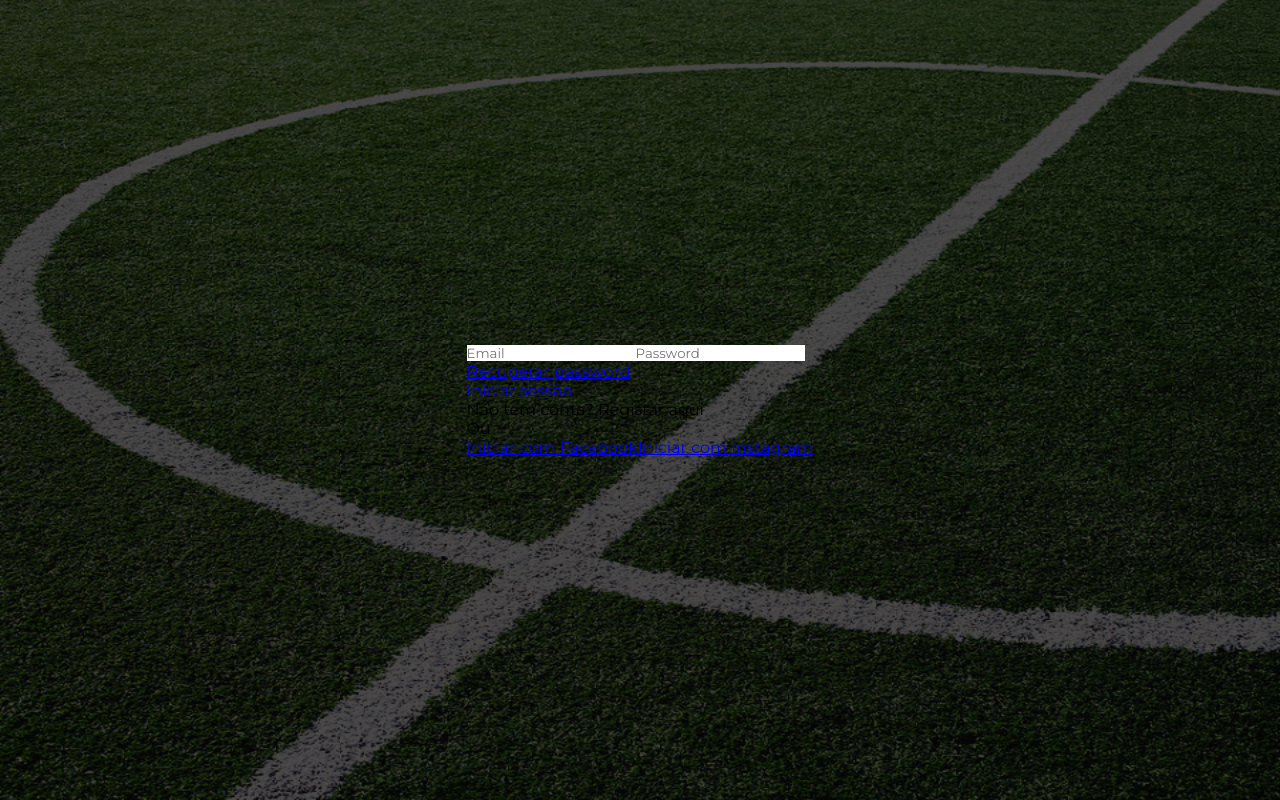
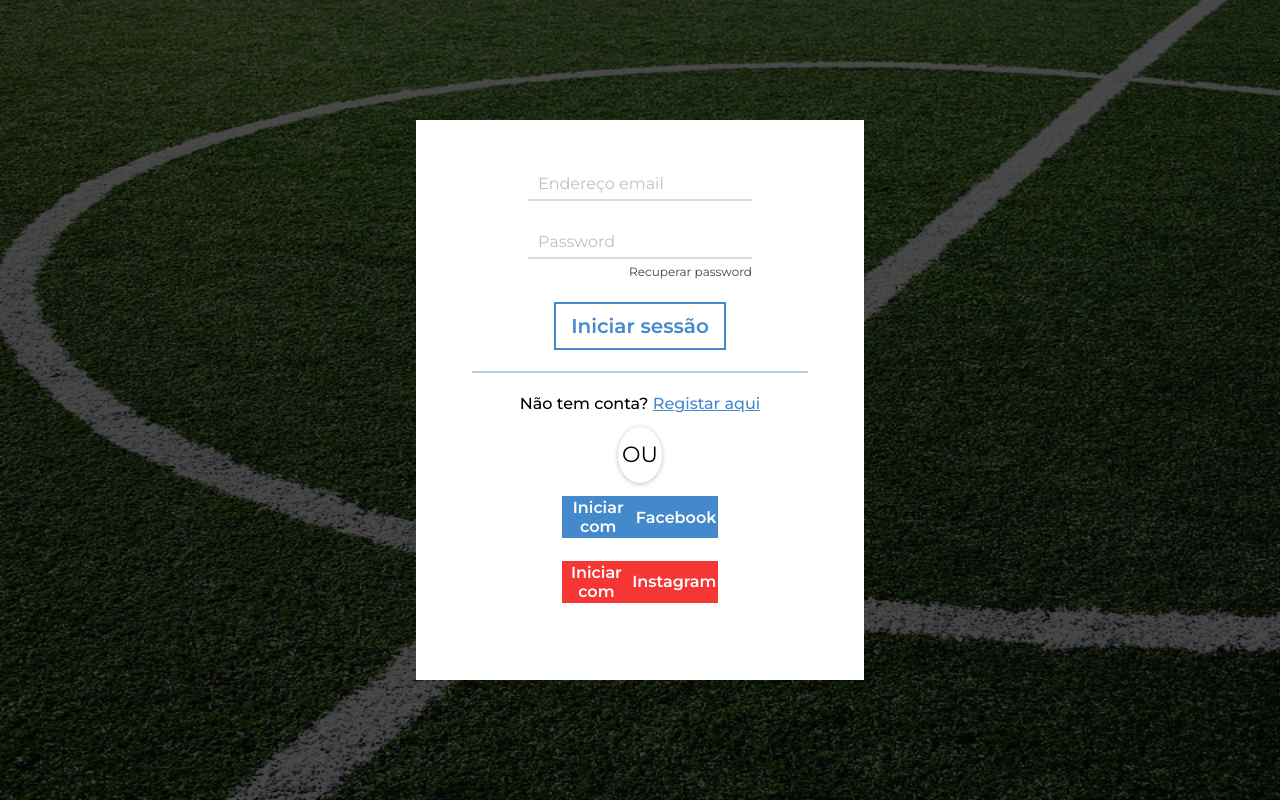
Before and after one commit to m0liveira/peladinhas, an Angular app in the folder project/: page /Auth in a window 1280 px wide. Built offline with nearby package versions, Linux system fonts and the light colour scheme.

Commit message:
style: 💄 login form

```diff
--- a/project/src/app/components/authenticate/authenticate.component.css
+++ b/project/src/app/components/authenticate/authenticate.component.css
@@ -0,0 +1,207 @@
+/* forms */
+form {
+  display: flex;
+  align-items: center;
+  justify-content: flex-start;
+  flex-direction: column;
+  background: var(--main);
+  width: 35%;
+  height: 70%;
+}
+
+/* inputs */
+form input {
+  font-size: 1.25rem;
+  border-bottom: 2px solid rgb(218, 218, 218);
+  width: 50%;
+  margin-top: 10%;
+  padding: 5px 10px;
+  transition: padding 250ms ease-in-out, border 250ms ease-in-out;
+}
+
+form input:nth-of-type(2) {
+  margin-top: 5%;
+}
+
+form input::placeholder {
+  font-size: 1rem;
+  color: rgba(0, 0, 0, .25);
+  transition: font-size 250ms ease-in-out;
+}
+
+form input:focus {
+  border-bottom: 2px solid rgb(153, 218, 255);
+  padding: 10px;
+  transition: all 250ms ease-in-out;
+}
+
+form input:focus::placeholder {
+  font-size: 1.25rem;
+  transition: font-size 250ms ease-in-out;
+}
+
+/* recover password */
+form .recover {
+  display: flex;
+  justify-content: flex-end;
+  align-items: center;
+  width: 50%;
+  margin-top: 5px;
+}
+
+form .recover a {
+  color: rgba(0, 0, 0, 0.75);
+  font-size: .75rem;
+  text-decoration: none;
+  transition: all 150ms ease-in-out;
+}
+
+form .recover a:hover {
+  color: rgb(0, 142, 224);
+  text-decoration: underline;
+  transition: all 150ms ease-in-out;
+}
+
+/* buttons */
+form button {
+  background: transparent;
+  color: var(--secondary);
+  border: 2px solid var(--secondary);
+  font-size: 1.25rem;
+  font-weight: var(--fw-600);
+  padding: 10px 15px;
+  margin-top: 5%;
+  cursor: pointer;
+  transition: color 350ms ease-in-out, background 250ms ease-in-out;
+}
+
+form button:hover {
+  background: var(--secondary);
+  color: var(--main);
+  transition: color 350ms ease-in-out, background 250ms ease-in-out;
+}
+
+/* separator */
+form p:before {
+  content: "";
+  position: absolute;
+  top: -125%;
+  background: var(--secondary);
+  opacity: .4;
+  width: 100%;
+  height: 2px;
+}
+
+/* texts */
+form p {
+  position: relative;
+  font-size: 1rem;
+  font-weight: var(--fw-500);
+  text-align: center;
+  margin-top: 10%;
+  width: 75%;
+}
+
+form p span {
+  cursor: pointer;
+  color: var(--secondary);
+  font-size: 1rem;
+  font-weight: var(--fw-500);
+  text-decoration: underline;
+  transition: all 150ms ease-in-out;
+}
+
+/* circle */
+form .circle {
+  display: flex;
+  justify-content: center;
+  align-items: center;
+  width: 10%;
+  height: 10%;
+  border-radius: 50%;
+  box-shadow: 0 1px 5px rgba(0, 0, 0, 0.25);
+  margin: 3% 0 3% 0;
+}
+
+form .circle h1 {
+  font-size: 1.375rem;
+  text-transform: uppercase;
+}
+
+/* social media buttons */
+form .social {
+  position: relative;
+  background: var(--main);
+  border: 2px solid var(--secondary);
+  text-decoration: none;
+  width: 35%;
+  height: 7.5%;
+  margin-bottom: 5%;
+  cursor: pointer;
+  overflow: hidden;
+}
+
+form .social:nth-of-type(2) {
+  border: 2px solid #F63535;
+}
+
+form .social::before {
+  content: "";
+  position: absolute;
+  background-color: var(--secondary);
+  width: 100%;
+  height: 100%;
+  transform: translateX(0);
+  transition: transform 250ms ease-in-out;
+}
+
+form .social:nth-of-type(2):before {
+  background-color: #F63535;
+
+}
+
+form .social:hover::before {
+  transform: translateX(-48.5%);
+  transition: all 250ms ease-in-out;
+}
+
+form .social:nth-of-type(1):hover::before {
+  transform: translateX(-47.5%);
+}
+
+
+form .social:hover .text span {
+  color: var(--secondary);
+  transition: all 250ms ease-in-out;
+}
+
+form .social:nth-of-type(2):hover .text span {
+  color: #F63535;
+}
+
+form .social .text {
+  display: flex;
+  justify-content: center;
+  align-items: center;
+  color: var(--main);
+  font-size: 1rem;
+  font-weight: var(--fw-600);
+  width: 100%;
+  height: 100%;
+  margin: 0;
+  z-index: 1;
+}
+
+form .social .text span {
+  color: var(--main);
+  font-size: 1rem;
+  font-weight: var(--fw-600);
+  text-decoration: none;
+  cursor: pointer;
+  padding-left: 2%;
+  transition: all 250ms ease-in-out;
+}
+
+.text::before {
+  display: none;
+}
--- a/project/src/app/components/authenticate/authenticate.component.html
+++ b/project/src/app/components/authenticate/authenticate.component.html
@@ -5,21 +5,25 @@
 
   <section>
     <form action="" method="get">
-      <input type="email" name="email" placeholder="Email" required>
+      <input type="email" name="email" placeholder="Endereço email" required>
       <input type="password" name="password" placeholder="Password" required>
       <div class="recover">
         <a [routerLink]="['']">Recuperar password</a>
       </div>
-      <a [routerLink]="['']">Iniciar sessão</a>
+      <button>Iniciar sessão</button>
 
-      <p>Não tem conta? <a>Registar aqui</a></p>
+      <p>Não tem conta? <span>Registar aqui</span></p>
 
       <div class="circle">
-        <p>Ou</p>
+        <h1>Ou</h1>
       </div>
 
-      <a [routerLink]="['']">Iniciar com Facebook</a>
-      <a [routerLink]="['']">Iniciar com Instagram</a>
+      <a [routerLink]="['']" class="social">
+        <p class="text">Iniciar com <span>Facebook</span></p>
+      </a>
+      <a [routerLink]="['']" class="social">
+        <p class="text">Iniciar com <span>Instagram</span></p>
+      </a>
     </form>
   </section>
 </body>
--- a/project/src/styles.css
+++ b/project/src/styles.css
@@ -4,7 +4,7 @@
 
   /* font colors */
   --main: hsl(0, 0%, 100%);
-  --secondary: hsl(120, 55%, 18%);
+  --secondary: hsl(209, 57%, 53%);
 
   /* Fonts */
   --montserrat: Montserrat, sans-serif;
```
